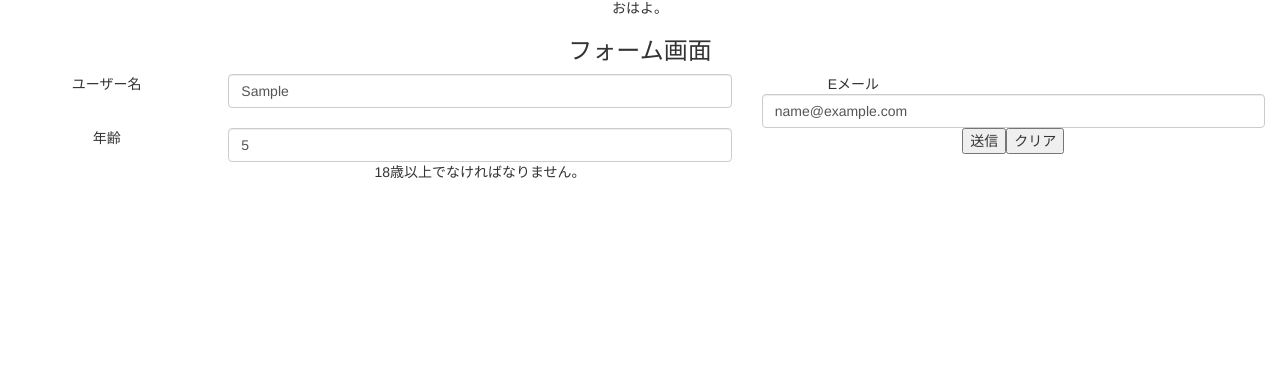
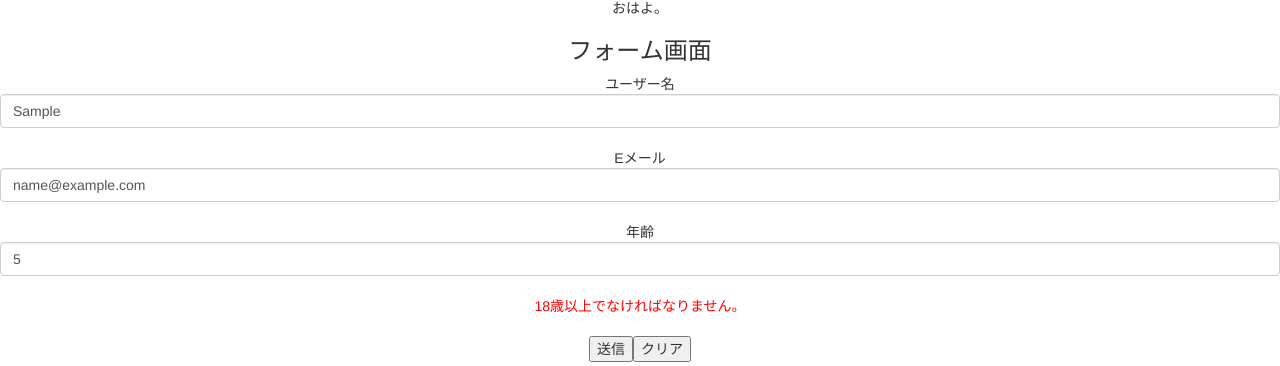
Before and after one commit to Onepiece2424/react-credit-, a React (Create React App) app: page / in a window 1280 px wide. Both pictures are taken after typing "Sample", "name@example.com", "5" into the empty fields and a click on the button "送信". Shown: the part 256-622 px from the top of the page. Built offline with nearby package versions, Linux system fonts and the light colour scheme.

Commit message:
バリデーションメッセージを赤色にする

```diff
--- a/src/App.css
+++ b/src/App.css
@@ -1,3 +1,7 @@
 .App {
   text-align: center;
 }
+
+.alert-message {
+  color: red
+}
--- a/src/components/MyForm.jsx
+++ b/src/components/MyForm.jsx
@@ -27,8 +27,11 @@ const MyForm = props => {
   return (
     <form onSubmit={handleSubmit}>
       <Field name="username" type="text" label="ユーザー名" component={renderField} validate={[ required, maxLength15 ]} />
+      <br></br>
       <Field name="email" type="email" label="Eメール" component={renderField} validate={email} warn={aol} />
+      <br></br>
       <Field name="age" type="number" label="年齢" component={renderField} validate={[ required, number, minValue18 ]} warn={tooOld} />
+      <br></br>
       <div>
         <button type="submit" disabled={submitting}>送信</button>
         <button type="button" disabled={pristine || submitting} onClick={reset}>クリア</button>
--- a/src/components/renderField.jsx
+++ b/src/components/renderField.jsx
@@ -7,12 +7,15 @@ const renderField = ({input,label,type,placeholder,meta: {touched, error, warnin
 
   return (
     <FormGroup controlId={input.name} validationState={touched ? validationState : null}>
-      <Col componentClass={FormLabel} sm={2}>{label}</Col>
-      <Col sm={5}>
+      <Col componentClass={FormLabel} xs={6}>{label}</Col>
+      <Col xs={6}>
         <input {...input} id={input.name} placeholder={placeholder} type={type} className={'form-control'}/>
         {
           touched && error &&
-          <div>{error}</div>
+          <div className="alert-message">
+            <br></br>
+            {error}
+          </div>
         }
       </Col>
     </FormGroup>
```
